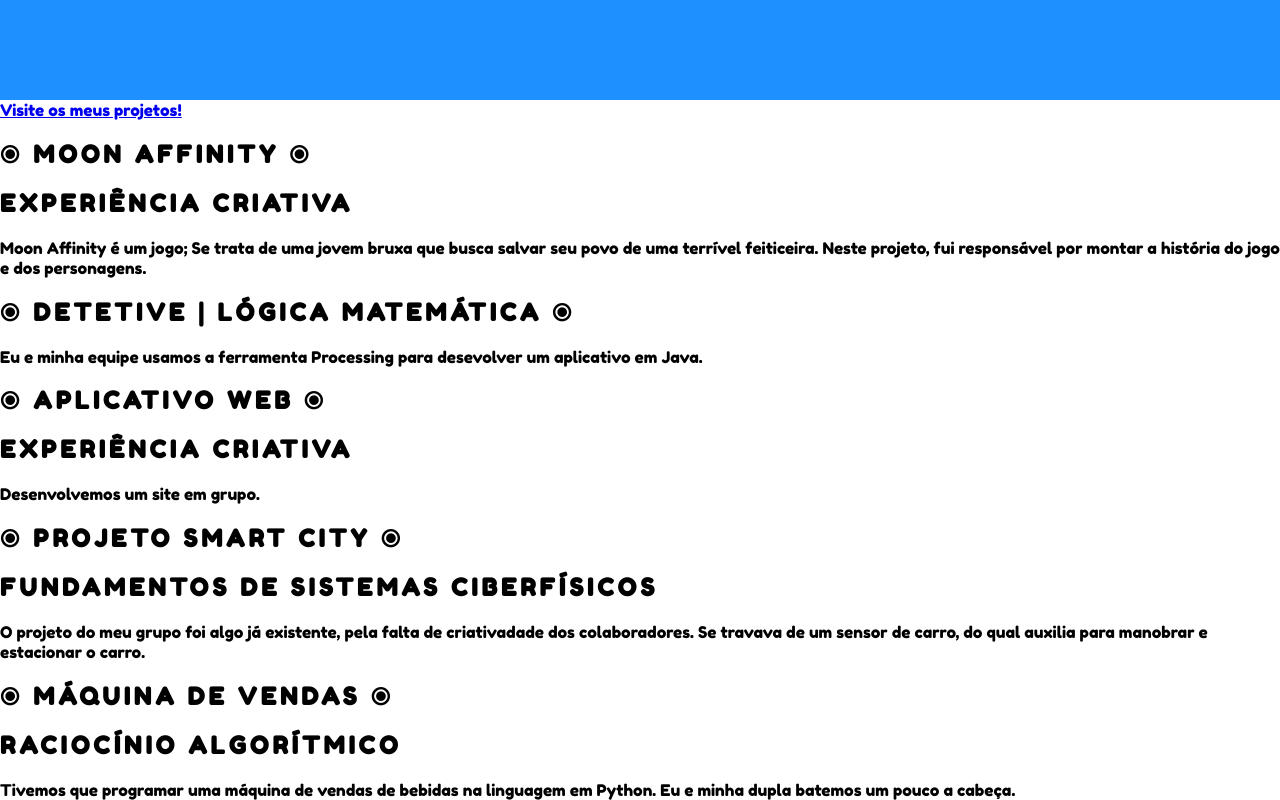
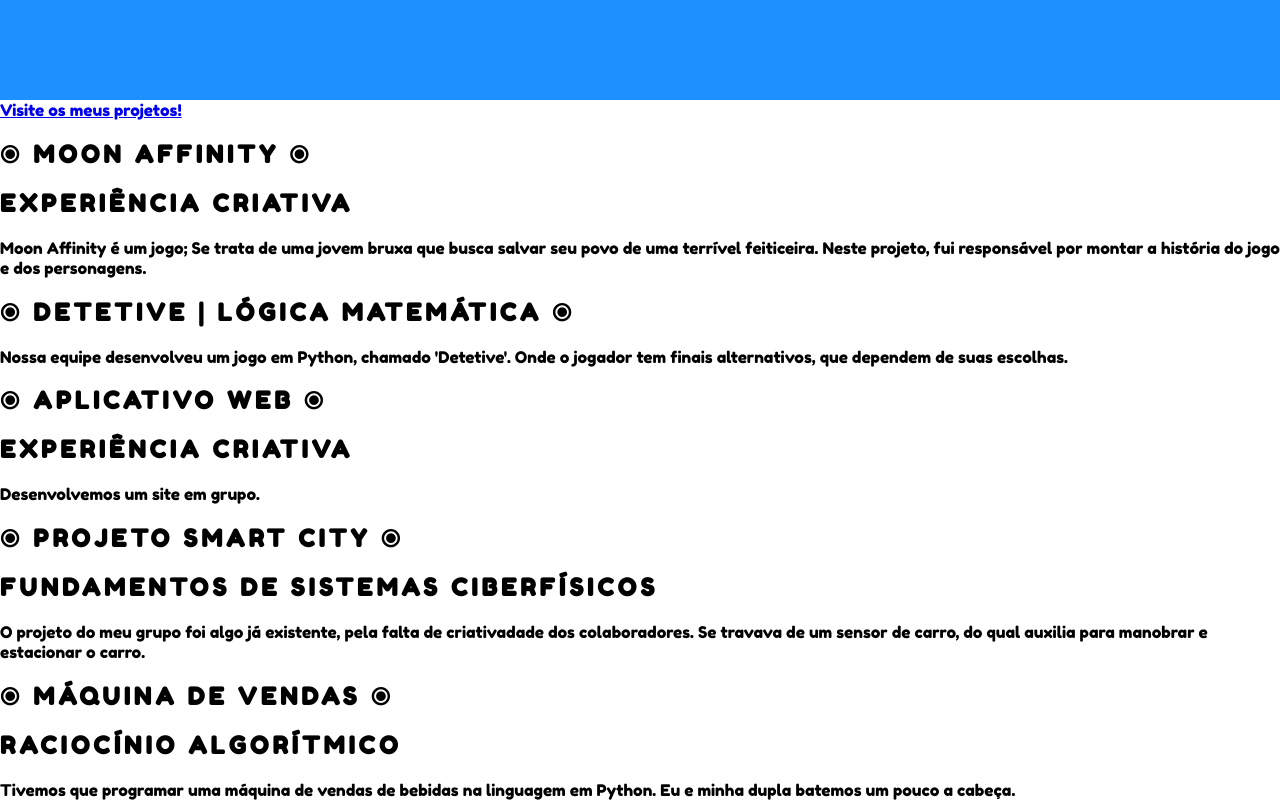
Before and after one commit to apetzx/website-apetzx, a plain HTML site: page index.html in a window 1280 px wide. Shown: the part 700-1500 px from the top of the page. Drawn offline with Linux system fonts and the light colour scheme.

Commit message:
Update index.html

```diff
--- a/index.html
+++ b/index.html
@@ -34,7 +34,7 @@
                     </div>
                 </div>
                 <div>
-                    Eu e minha equipe usamos a ferramenta Processing para desevolver um aplicativo em Java.
+                    Nossa equipe desenvolveu um jogo em Python, chamado 'Detetive'. Onde o jogador tem finais alternativos, que dependem de suas escolhas.
                 </div>
             </div>
             <div>
```
